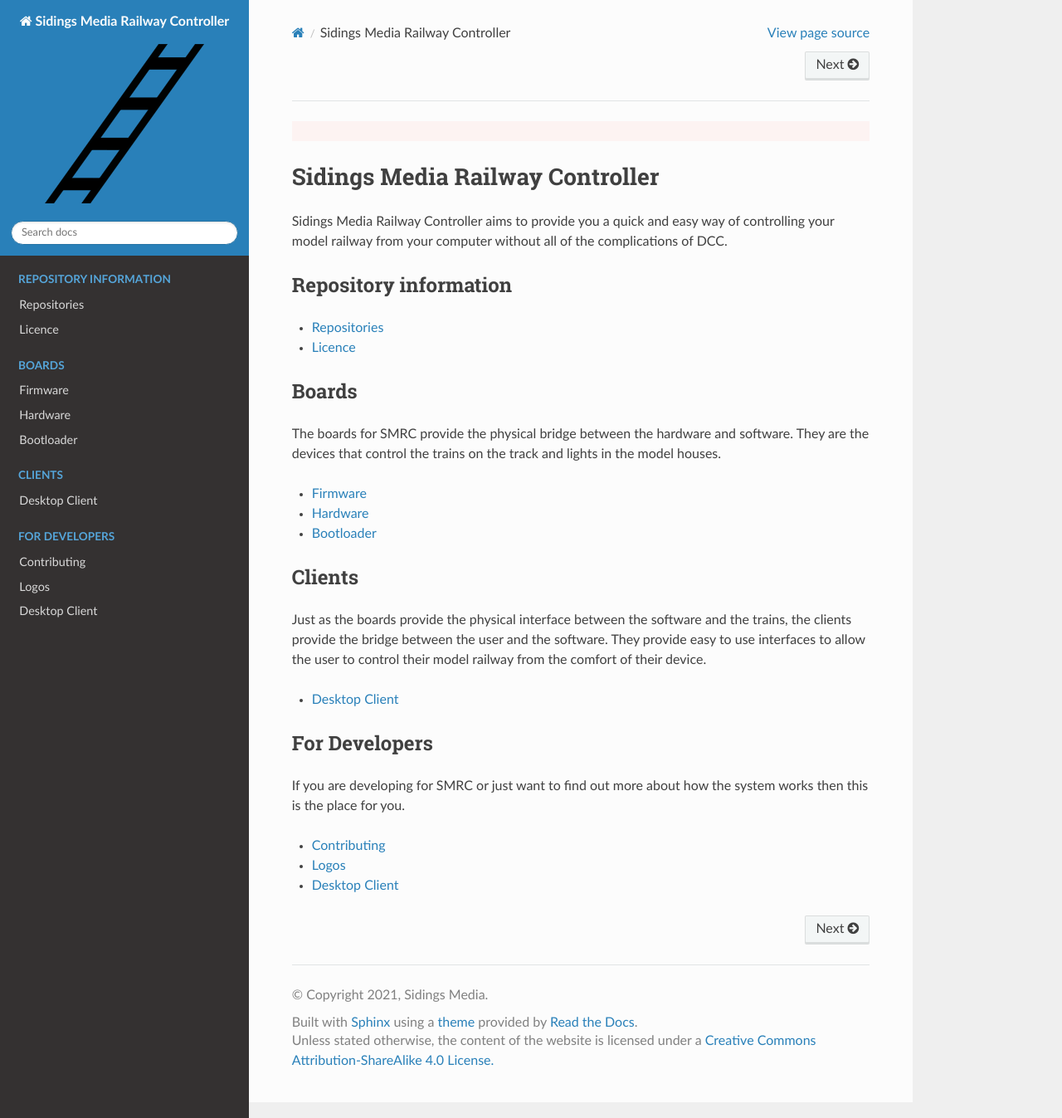
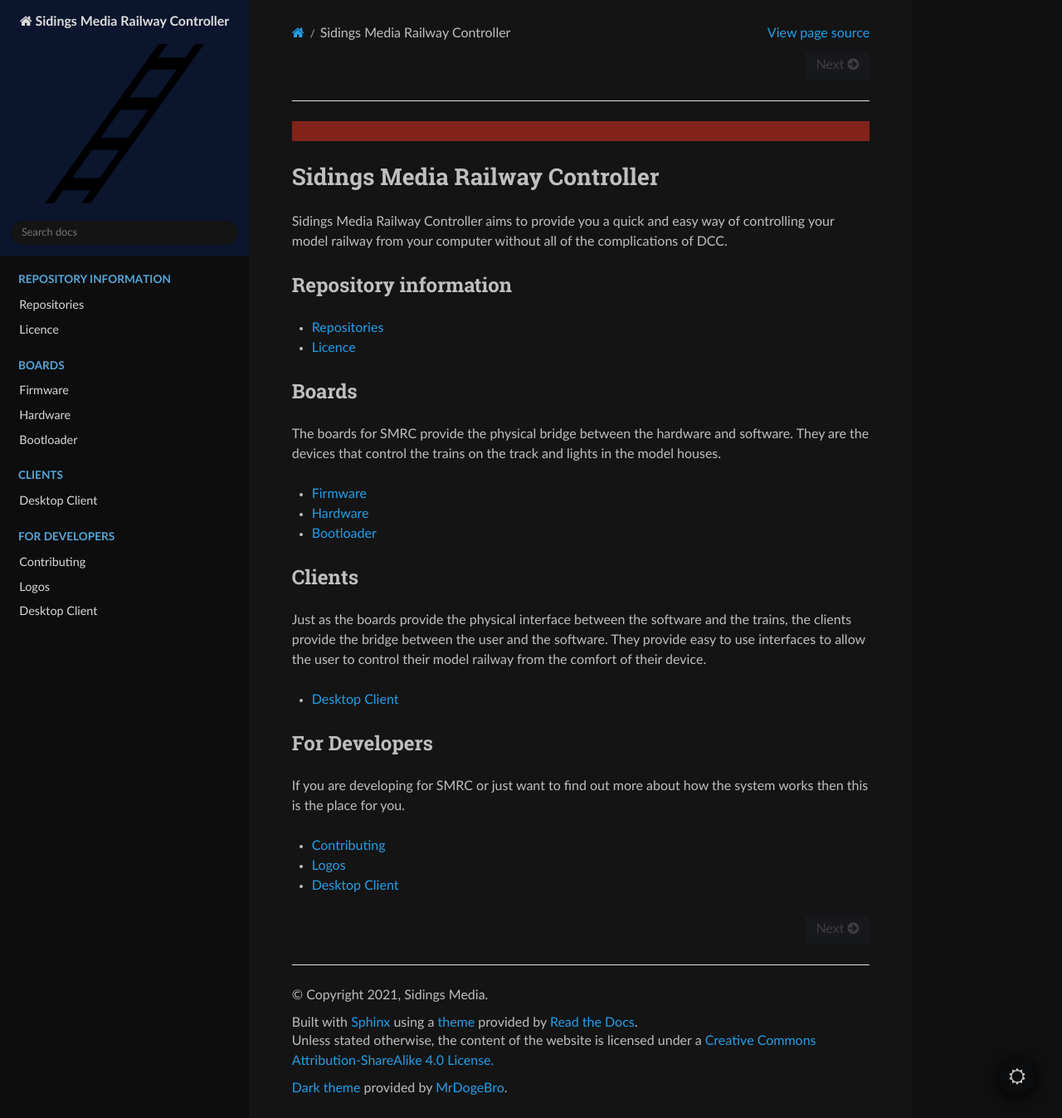
Before and after one commit to SidingsMedia/Sidings-Media-Railway-Controller, a Sphinx documentation site: the page built from docs/index.rst, in a window 1280 px wide and 1347 px high. Shown: the whole window at 83% size. Built offline with Sphinx 7.4.7 and the Read the Docs theme 2.0.0, drawn with Linux system fonts in a browser that asks for light colours.

Commit message:
Added dark mode
Signed-off-by: Computroniks <mnickson@sidingsmedia.com>

```diff
--- a/docs/conf.py
+++ b/docs/conf.py
@@ -79,7 +79,7 @@
 # Add any Sphinx extension module names here, as strings. They can be
 # extensions coming with Sphinx (named 'sphinx.ext.*') or your custom
 # ones.
-extensions = ['sphinxcontrib.bibtex']
+extensions = ['sphinxcontrib.bibtex', 'sphinx_rtd_dark_mode']
 
 # Add any paths that contain templates here, relative to this directory.
 templates_path = ['_templates']
--- a/docs/requirements.txt
+++ b/docs/requirements.txt
@@ -1,2 +1,3 @@
 sphinx_rtd_theme>=0.4.2
 sphinxcontrib-bibtex==0.4.1
+sphinx-rtd-dark-mode>=1.2.4
```
